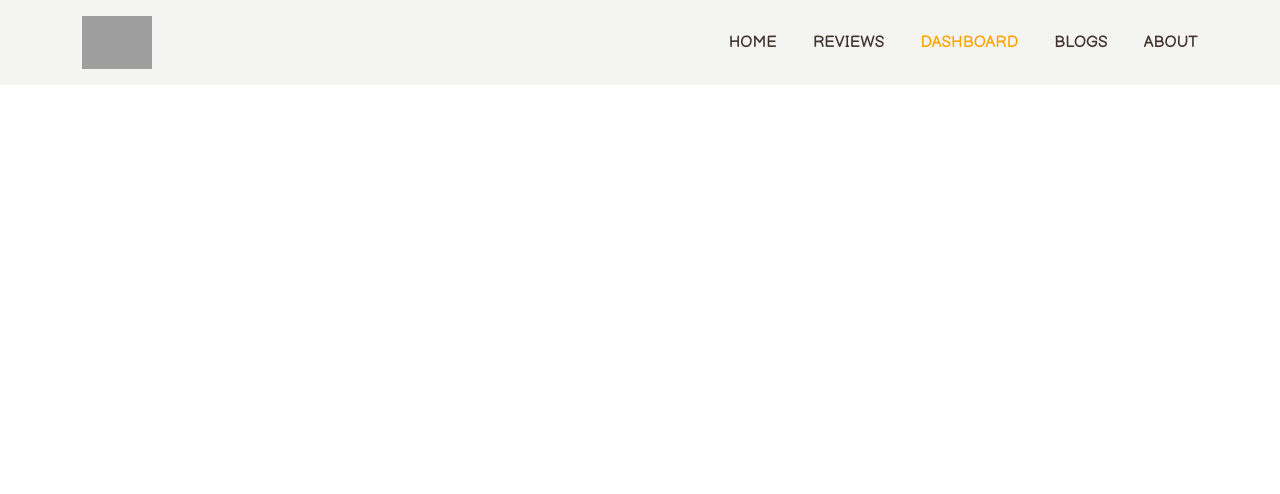
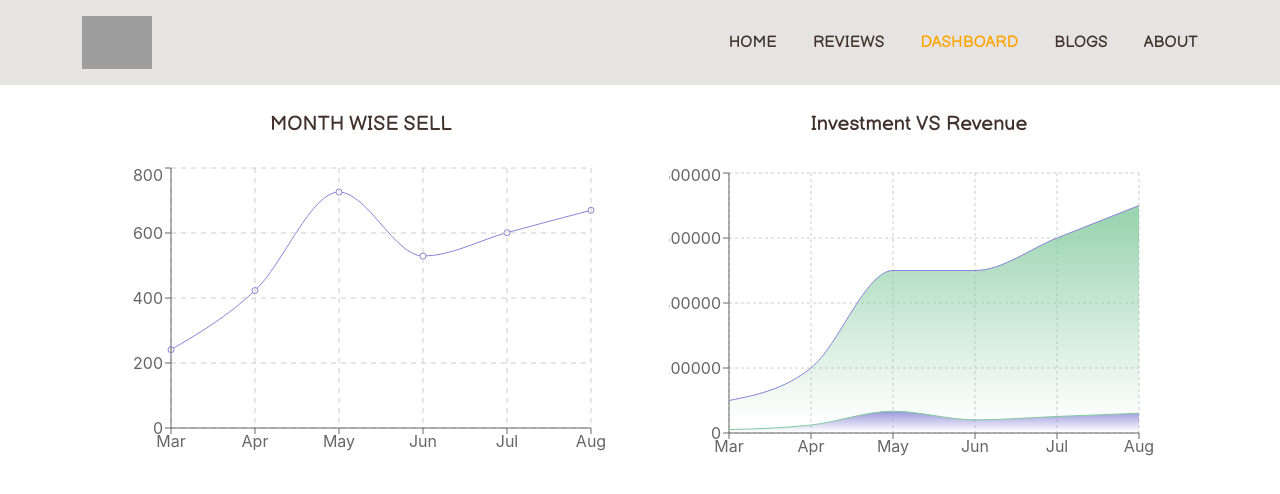
Before and after one commit to SunjidaAkter/ice-lab, a React (Create React App) app: page /dashboard in a window 1280 px wide. Shown: the top 494 px of the page. Built offline with nearby package versions, Linux system fonts and the light colour scheme; grey boxes are pictures that could not be loaded.

Commit message:
dashboard created

```diff
--- a/src/Component/Dashboard/Dashboard.css
+++ b/src/Component/Dashboard/Dashboard.css
@@ -0,0 +1,9 @@
+@import url('https://fonts.googleapis.com/css2?family=Balsamiq+Sans&family=Bebas+Neue:wght@400;700&family=Courgette&family=Inter:wght@400;700&family=Lobster&family=Manrope:wght@700&family=Poppins:wght@500;600;700&display=swap');
+
+.normal {
+    color: #41332c;
+    font-size: 30px;
+    font-family: 'Balsamiq Sans', cursive;
+    font-weight: 700;
+    text-align: center;
+}
--- a/src/Component/Dashboard/Dashboard.js
+++ b/src/Component/Dashboard/Dashboard.js
@@ -1,11 +1,99 @@
 import React from 'react';
-
+import { AreaChart, Area, XAxis, YAxis, CartesianGrid, Tooltip, LineChart, Line } from 'recharts';
 
 const Dashboard = () => {
+    const data = [
+        {
+            "month": "Mar",
+            "investment": 100000,
+            "sell": 241,
+            "revenue": 10401
+        },
+        {
+            "month": "Apr",
+            "investment": 200000,
+            "sell": 423,
+            "revenue": 24500
+        },
+        {
+            "month": "May",
+            "investment": 500000,
+            "sell": 726,
+            "revenue": 67010
+        },
+        {
+            "month": "Jun",
+            "investment": 500000,
+            "sell": 529,
+            "revenue": 40405
+        },
+        {
+            "month": "Jul",
+            "investment": 600000,
+            "sell": 601,
+            "revenue": 50900
+        },
+        {
+            "month": "Aug",
+            "investment": 700000,
+            "sell": 670,
+            "revenue": 61000
+        }
+    ];
     return (
-        <div>
+        <div className='container '>
+            <div className='d-flex justify-lg-content-between flex-sm-column flex-lg-row justify-content-sm-center mx-auto'>
 
+                <div className=' mx-auto'>
+                    <p className='normal my-4'>MONTH WISE SELL</p>
+                    <div className='d-flex justify-content-center'>
+                        <LineChart width={500} height={300} data={data} margin={{ top: 5, right: 20, bottom: 5, left: 0 }}>
+                            <Line type="monotone" dataKey="sell" stroke="#8884d8" />
+                            <CartesianGrid stroke="#ccc" strokeDasharray="5 5" />
+                            <XAxis dataKey="month" />
+                            <YAxis />
+                            <Tooltip />
+                        </LineChart>
+                    </div>
+                </div>
+
+                <div className=' mx-auto'>
+                    <p className='normal my-4'>Investment VS Revenue</p>
+                    <div className='d-flex justify-content-center'>
+                        <AreaChart
+                            width={500}
+                            height={300}
+                            data={data}
+                            margin={{
+                                top: 10,
+                                right: 30,
+                                left: 0,
+                                bottom: 0,
+                            }}
+                        >
+                            <defs>
+                                <linearGradient id="colorUv" x1="0" y1="0" x2="0" y2="1">
+                                    <stop offset="5%" stopColor="#8884d8" stopOpacity={0.8} />
+                                    <stop offset="95%" stopColor="#8884d8" stopOpacity={0} />
+                                </linearGradient>
+                                <linearGradient id="colorPv" x1="0" y1="0" x2="0" y2="1">
+                                    <stop offset="5%" stopColor="#82ca9d" stopOpacity={0.8} />
+                                    <stop offset="95%" stopColor="#82ca9d" stopOpacity={0} />
+                                </linearGradient>
+                            </defs>
+                            <CartesianGrid strokeDasharray="3 3" />
+                            <XAxis dataKey="month" />
+                            <YAxis />
+                            <Tooltip />
+                            <Area type="monotone" dataKey="revenue" stroke="#82ca9d" fillOpacity={1} fill="url(#colorUv)" />
+                            <Area type="monotone" dataKey="investment" stroke="#8884d8" fillOpacity={1} fill="url(#colorPv)" />
+                        </AreaChart>
+                    </div>
+
+                </div>
+            </div>
         </div>
+
     );
 };
 
--- a/src/Component/Header/Header.css
+++ b/src/Component/Header/Header.css
@@ -1,7 +1,7 @@
 @import url('https://fonts.googleapis.com/css2?family=Balsamiq+Sans&family=Bebas+Neue&family=Courgette&family=Inter:wght@400;700&family=Lobster&family=Manrope:wght@700&family=Poppins:wght@500;600;700&display=swap');
 
 .nav-container {
-    background-color: rgba(229, 228, 226, 0.411);
+    background-color: rgb(229, 228, 226);
     position: sticky;
     padding: 16px 0;
     top: 0;
--- a/src/Component/Home/Home.css
+++ b/src/Component/Home/Home.css
@@ -36,10 +36,10 @@
     color: white;
 }
 
-img {
+.img-container img {
     transition: all 0.3s linear;
 }
 
-img:hover {
+.img-container img:hover {
     transform: translate(0px, -10px);
 }
```
